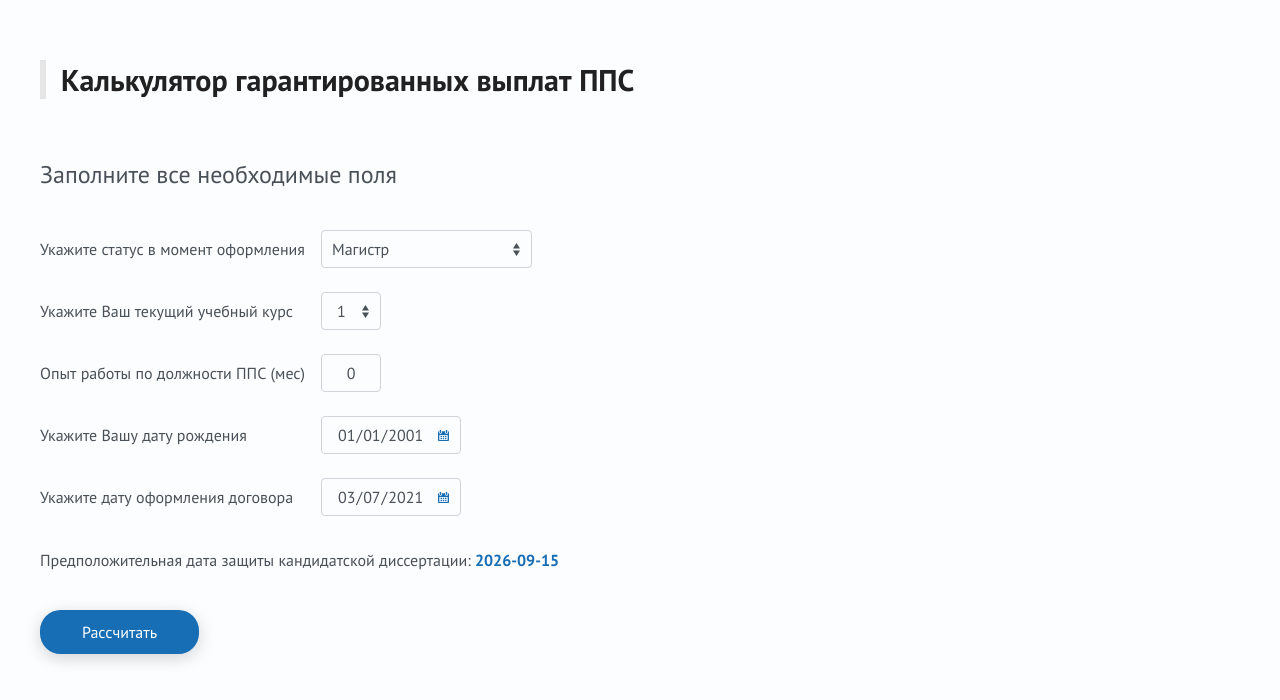
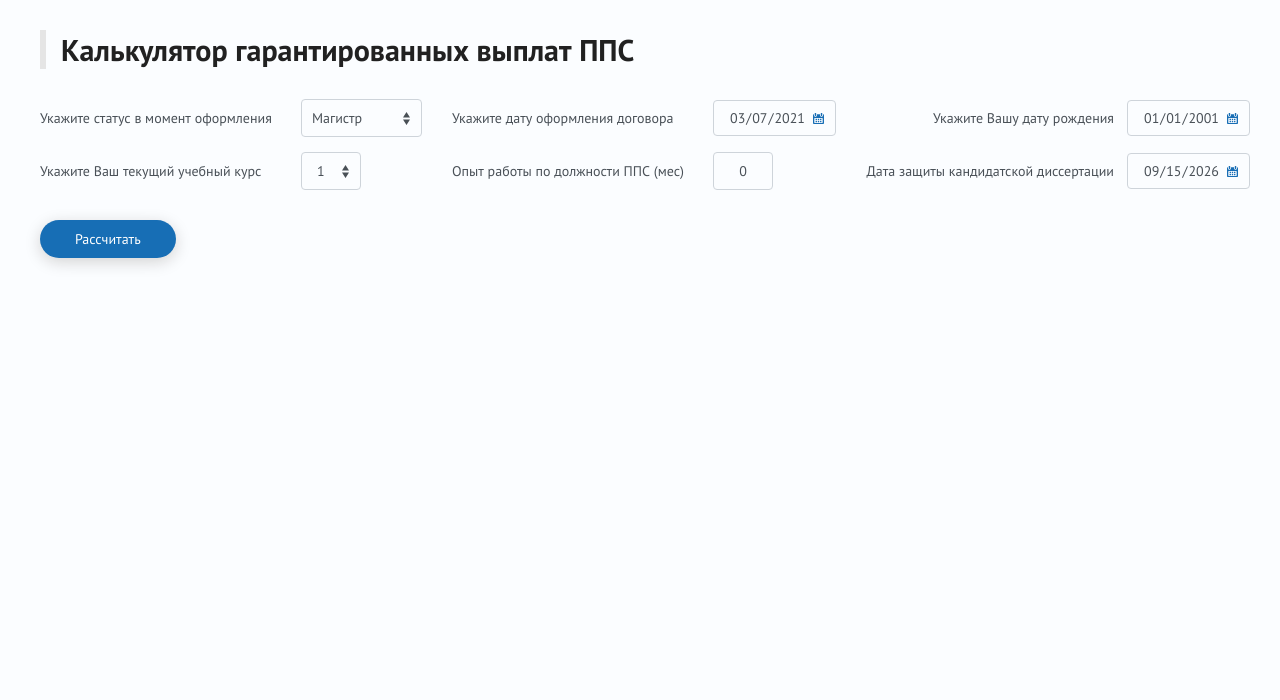
Before and after one commit to RTUITLab/RTU-Future-Salary-Front, a React (Create React App) app: page / in a window 1280 px wide. Shown: the top 700 px of the page. Built offline with nearby package versions, Linux system fonts and the light colour scheme.

Commit message:
revisions

```diff
--- a/src/Common/CustomInputs/Date/DateInput.module.scss
+++ b/src/Common/CustomInputs/Date/DateInput.module.scss
@@ -3,13 +3,13 @@
 }
 
 .dateInput {
-    width: 140px;
+    width: 123px;
     border-radius: 4px;
     border: solid 1px #ced4da;
     background-color: transparent;
     padding: 7px 15px;
     outline: none;
-    font-size: 16px;
+    font-size: 14px;
     color: #495057;
 }
 
--- a/src/Common/CustomInputs/Number/NumberInput.module.scss
+++ b/src/Common/CustomInputs/Number/NumberInput.module.scss
@@ -6,7 +6,7 @@
     text-align: center;
     width: 60px ;
     height: 38px;
-    font-size: 16px;
+    font-size: 14px;
     color: #495057;
     outline: none;
     border-radius: 4px;
--- a/src/Components/Container/Graphic/Graphic.module.scss
+++ b/src/Components/Container/Graphic/Graphic.module.scss
@@ -1,5 +1,5 @@
 .gr {
-    width: 1000px !important;
+    width: 1200px !important;
     height: 500px !important;
 }
 
@@ -10,9 +10,12 @@
 .title {
     font-size: 24px;
     color: #495057;
-    margin-bottom: 30px;
+    margin-bottom: 20px;
     font-weight: normal;
+}
 
+.graphicContainer {
+    display: flex;
 }
 
 .information {
@@ -20,11 +23,13 @@
 }
 
 .informationTitle {
-    margin-bottom: 56px;
+    margin-top: 10px;
 }
 
 .vacation {
+    margin-top: 45px;
     color: #212121;
+    font-size: 14px;
     position: relative;
     margin-bottom: 56px;
 }
@@ -39,22 +44,29 @@
 
 .legendItem {
     display: grid;
-    grid-template-columns: 1fr 1fr 3fr;
+    grid-template-columns: 1fr 1fr 5fr;
     align-items: center;
 
     border: 1px solid #ebedf4;
 }
 
 .round {
-    margin-right: 10px;
-    width: 25px;
-    height: 25px !important;
+    width: 18px;
+    height: 18px !important;
     border-radius: 15px;
     padding: 0 !important;
 }
 
+.tableContainer {
+    display: grid;
+    align-items: start;
+    grid-template-columns: 1fr 1fr;
+    grid-gap: 30px;
+}
+
 .table {
     width: 100%;
+    display: grid;
     border-collapse: collapse;
     border: 1px solid #ebedf4;
     border-radius: 5px;
@@ -64,11 +76,16 @@
 
 .td {
     color: #495057;
+    padding-left: 12px;
+    font-size: 12px;
 }
 
 .tableTitle {
     font-weight: bold;
+    padding: 15px 0;
     color: #495057;
+    font-size: 14px;
+    min-height: 45px !important;
 }
 
 .marker {
@@ -88,8 +105,8 @@
 .event {
     display: flex;
     justify-content: center;
-    min-height: 94px;
-    padding-left: 100px;
+    min-height: 74px;
+    padding-left: 14px;
     flex-direction: column;
     border-left: 1px solid #ebedf4;
 }
@@ -99,7 +116,7 @@
 }
 
 .event li {
-    list-style: disc;
+    font-size: 12px;
 }
 
 @media (max-width: 1000px) {
--- a/src/Components/Container/Salary/Salary.jsx
+++ b/src/Components/Container/Salary/Salary.jsx
@@ -16,7 +16,6 @@ const Salary = (props) => {
         <div className={'outer'}>
             <div className={'container'}>
                 <h1 className={s.title}>Калькулятор гарантированных выплат ППС</h1>
-                <h2 className={s.subtitle}>Заполните все необходимые поля</h2>
                 <Formik initialValues={props.initialValues}
                         validationSchema={props.validationSchema}
                         onSubmit={props.handleSubmit}
@@ -24,6 +23,8 @@ const Salary = (props) => {
                 >
                     {({ isSubmitting, setFieldValue, getFieldProps, handleChange, handleBlur, values }) =>
                     (<Form>
+                        <div className={s.form}>
+
                             <div className={s.section}>
                                 <label className={s.label}  htmlFor="academicDegree">Укажите статус в момент оформления</label>
                                     <Field
@@ -47,6 +48,29 @@ const Salary = (props) => {
                                         <option value="Specialist">Специалист</option>
                                     </Field>
                                 <label className={s.arrows} htmlFor="academicDegree"><img src={arrows} alt="arrows"/></label>
+                            </div>
+
+                            <div className={s.section}>
+                                <label className={s.label}  htmlFor="dateOfRegistration">Укажите дату оформления договора</label>
+                                <Field
+                                    id="dateOfRegistration"
+                                    type="date"
+                                    name="dateOfRegistration"
+                                    component={DateInput}
+                                    disabled={values.academicDegree === 'Specialist'}
+                                />
+                                <ErrorMessage name="dateOfRegistration" component={TextError} />
+                            </div>
+
+                            <div className={s.section}>
+                                <label className={`${s.label} ${s.labelRight}`}  htmlFor="dateOfBirth">Укажите Вашу дату рождения</label>
+                                <Field
+                                    id="dateOfBirth"
+                                    type="date"
+                                    name="dateOfBirth"
+                                    component={DateInput}
+                                />
+                                <ErrorMessage name="dateOfBirth" component={TextError} />
                             </div>
 
                             <div className={s.section}>
@@ -103,41 +127,15 @@ const Salary = (props) => {
                             </div>
 
                             <div className={s.section}>
-                            <label className={s.label}  htmlFor="dateOfBirth">Укажите Вашу дату рождения</label>
+                                <label className={`${s.label} ${s.labelRight}`} htmlFor="dateOfDissertationDefense">Дата защиты кандидатской диссертации </label>
                                 <Field
-                                id="dateOfBirth"
+                                    id="dateOfDissertationDefense"
                                     type="date"
-                                name="dateOfBirth"
+                                    name="dateOfDissertationDefense"
                                     component={DateInput}
                                 />
-                            <ErrorMessage name="dateOfBirth" component={TextError} />
+                                <ErrorMessage name="dateOfDissertationDefense" component={TextError} />
                             </div>
-
-
-                        <div className={s.section}>
-                            <label className={s.label}  htmlFor="dateOfRegistration">Укажите дату оформления договора</label>
-                            <Field
-                                id="dateOfRegistration"
-                                type="date"
-                                name="dateOfRegistration"
-                                component={DateInput}
-                                disabled={values.academicDegree === 'Specialist'}
-                            />
-                            <ErrorMessage name="dateOfRegistration" component={TextError} />
-                        </div>
-
-
-                        <div className={s.dissertationContainer}>
-                            <label className={s.label} htmlFor="dateOfDissertationDefense">Предположительная дата защиты кандидатской диссертации: </label>
-                            {/*<Field*/}
-                            {/*    id="dateOfDissertationDefense"*/}
-                            {/*    type="date"*/}
-                            {/*    name="dateOfDissertationDefense"*/}
-                            {/*    disabled*/}
-                            {/*    // component={<span>{values.dateOfDissertationDefense}</span>}*/}
-                            {/*/>*/}
-                            <span className={s.dissertation}>{values.dateOfDissertationDefense}</span>
-                            <ErrorMessage name="dateOfDissertationDefense" component={TextError} />
                         </div>
 
                         <button className={s.submitBtn} type="submit" disabled={isSubmitting}>Рассчитать</button>
--- a/src/Components/Container/Salary/Salary.module.scss
+++ b/src/Components/Container/Salary/Salary.module.scss
@@ -1,9 +1,17 @@
+.form {
+    display: grid;
+    grid-template-columns: 1fr 1fr 1fr;
+    grid-column-gap: 30px;
+    grid-row-gap: 15px;
+    margin-bottom: 30px;
+}
+
 .title {
     color: #212121;
     font-size: 30px;
     font-weight: bold;
-    padding-top: 60px;
-    margin-bottom: 60px;
+    padding-top: 30px;
+    margin-bottom: 30px;
     position: relative;
 }
 
@@ -14,9 +22,6 @@
     height: 30px;
     background-color: #e5e5e5;
     margin-right: 15px;
-    //padding-right: 6px;
-    ////padding-right: 15px;
-    //padding: 0 6px 0 0;
     border-left: 6px solid #e5e5e5;
 }
 
@@ -29,22 +34,26 @@
 
 .label {
     color: #495057;
-    font-size: 16px;
+    font-size: 14px;
+
+}
+
+.labelRight {
+    text-align: right;
 }
 
 .section {
     width: max-content;
     position: relative;
     grid-column-gap: 13px;
-    margin-bottom: 24px;
     align-items: center;
     display: grid;
-    grid-template-columns: 268px max-content;
+    grid-template-columns: 248px max-content;
 }
 
 .selectStatus {
     padding: 0 10px;
-    width: 211px;
+    width: 121px;
     height: 38px;
 }
 
@@ -56,7 +65,7 @@
 
 .select {
     border: solid 1px #ced4da;
-    font-size: 16px;
+    font-size: 14px;
     color: #495057;
     outline: none;
     border-radius: 4px;
@@ -73,6 +82,7 @@
 }
 
 .arrows {
+    pointer-events: none;
     position: absolute;
     top: 0;
     bottom: 0;
@@ -89,8 +99,8 @@
 }
 
 .dissertationContainer {
-    margin-top: 34px;
-    margin-bottom: 40px;
+    display: flex;
+    align-items: center;
 }
 
 .dissertation {
@@ -101,15 +111,15 @@
 .submitBtn {
     cursor: pointer;
     outline: none;
-    font-size: 16px;
+    font-size: 14px;
     color: white;
-    padding: 12px 42px;
+    padding: 10px 35px;
     border: none;
     border-radius: 20.5px;
     box-shadow: 0 4px 16px 0 #d3d3d3;
     background-color: #176eb5;
     transition: all 0.4s ease;
-    margin-bottom: 60px;
+    margin-bottom: 30px;
 }
 
 .submitBtn:hover {
```
Also changed, not shown: src/Components/Container/Graphic/Graphic.jsx (+62 -42 lines). Lines whose indentation alone changed are shown as unchanged.
